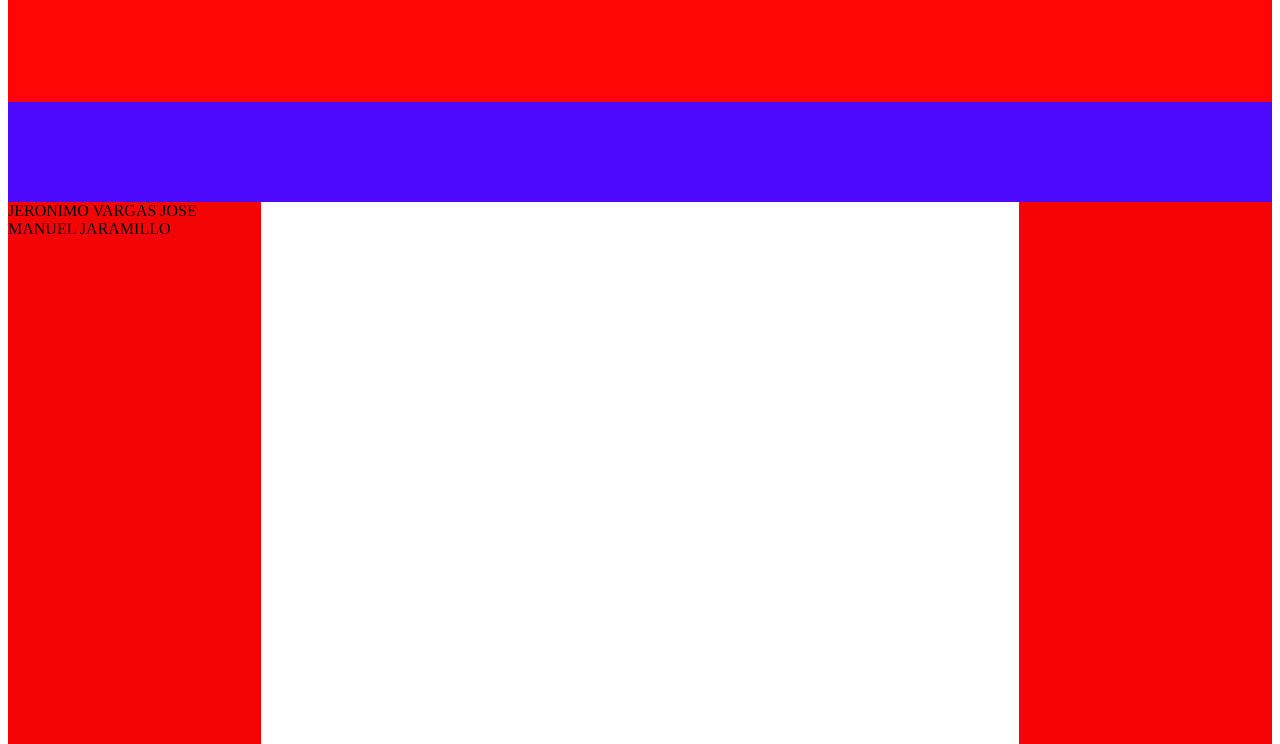
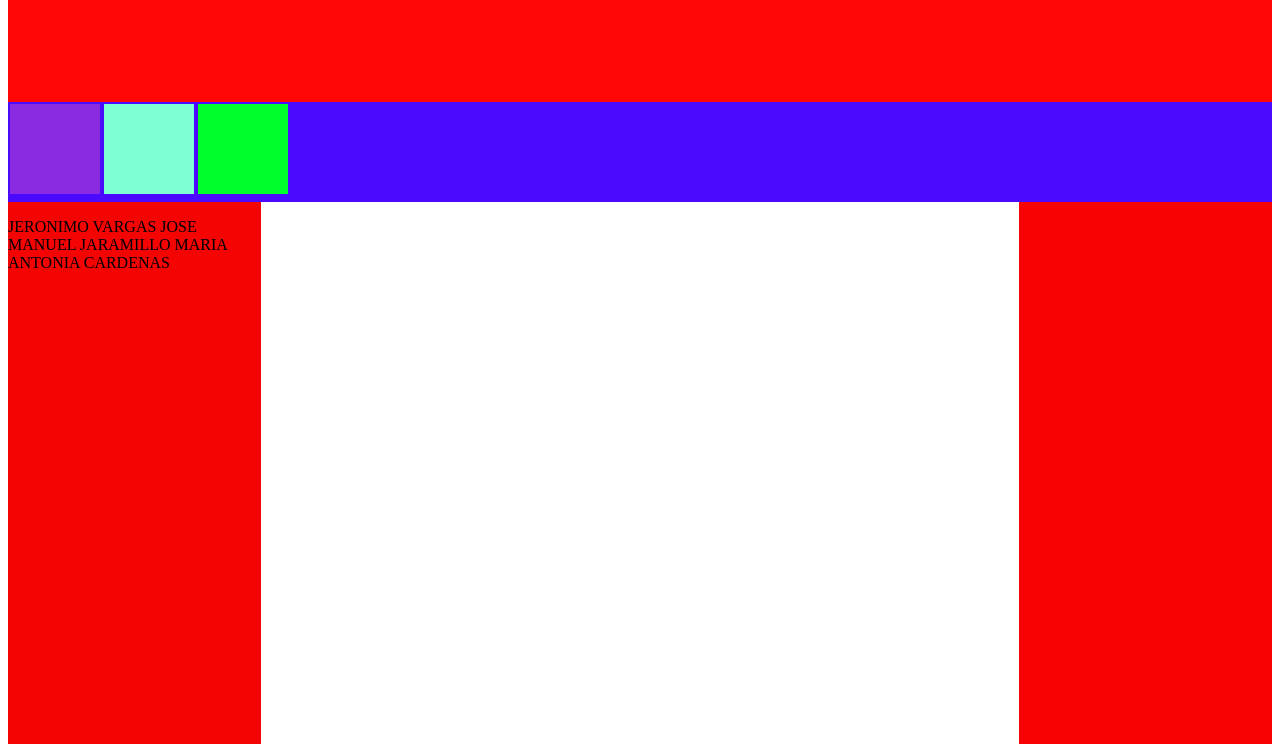
Before and after one commit to vargas202350/IDEM-8-3, a plain HTML site: page index.html in a window 1280 px wide. Shown: the part 56-800 px from the top of the page. Drawn offline with Linux system fonts and the light colour scheme.

Commit message:
actualizacion 4
4

```diff
--- a/index.html
+++ b/index.html
@@ -11,9 +11,16 @@
     <div  class="contenedor">
 
         <div  class="encabezado">TECNOLOGIA INFORMATICA </div>
-        <div  class="menu"></div>
+        <div  class="menu">
+
+
+            <div  class="sociales"></div>
+            <div  class="ingles"></div>
+            <div  class="matematicas"></div>
+        </div>
         <div  class="contenedor2">
-            <div  class="izquierdo">JERONIMO VARGAS JOSE MANUEL JARAMILLO</div>
+            <div  class="izquierdo">
+             <p>   JERONIMO VARGAS JOSE MANUEL JARAMILLO MARIA ANTONIA CARDENAS</p>    </div>
             <div  class="centro"></div>
             <div  class="derecho"></div>
         </div>
--- a/temas.css
+++ b/temas.css
@@ -19,7 +19,29 @@
     width: 100%;
     height: 100px;
     background-color: rgb(75, 10, 253);
+    display: flex;
 }
+.sociales{
+    width: 90px;
+    height: 90px; ;
+    background-color: blueviolet;
+    margin: 2px;
+}
+
+.ingles{
+    width: 90px;
+    height:90px ;
+    background-color: aquamarine;
+    margin: 2px;
+}
+
+.matematicas{
+    width: 90px;
+    height: 90px;
+    background-color: rgb(0, 255, 42);
+    margin: 2px;
+}
+
 .contenedor2{
 
     width: 100%;
```
